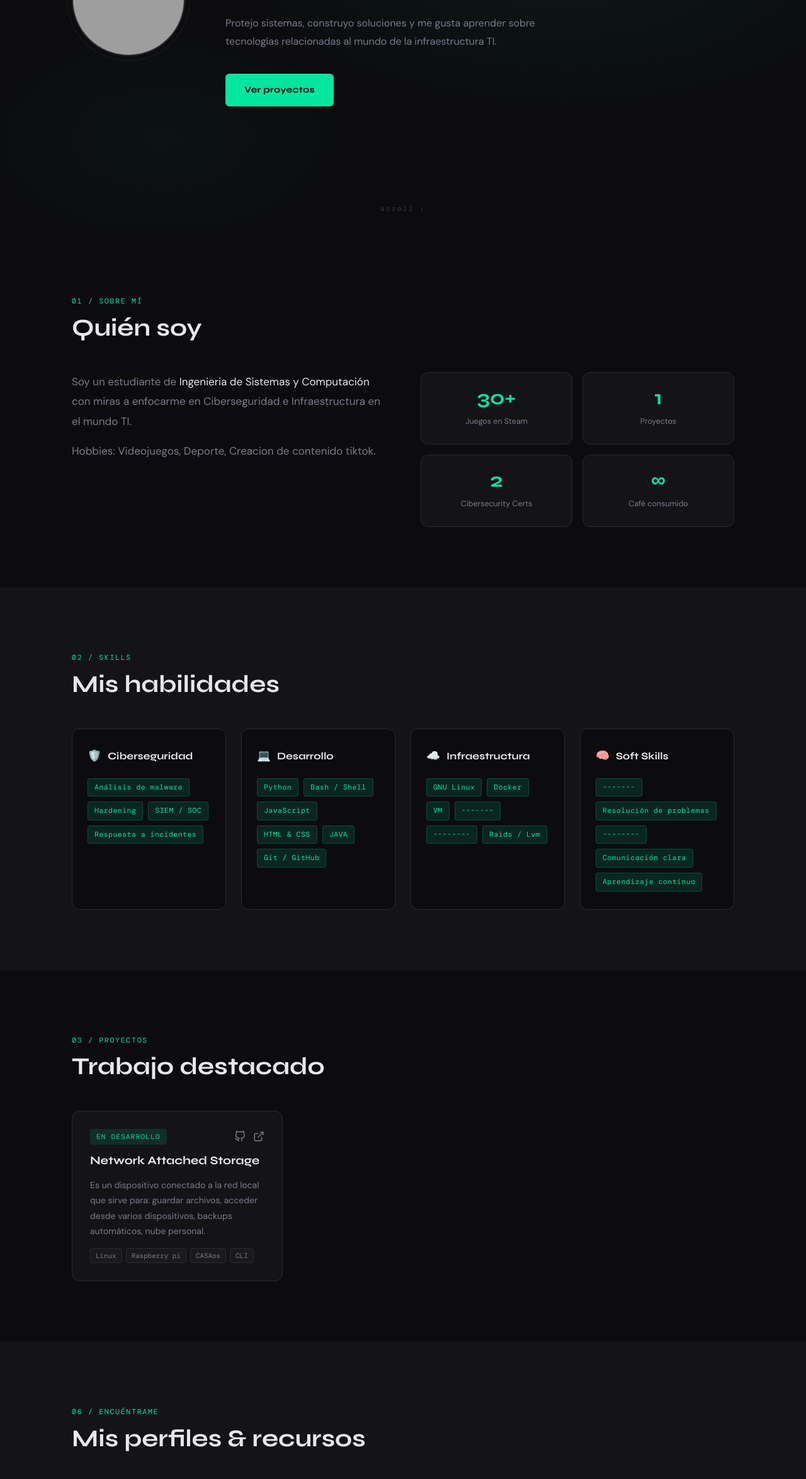
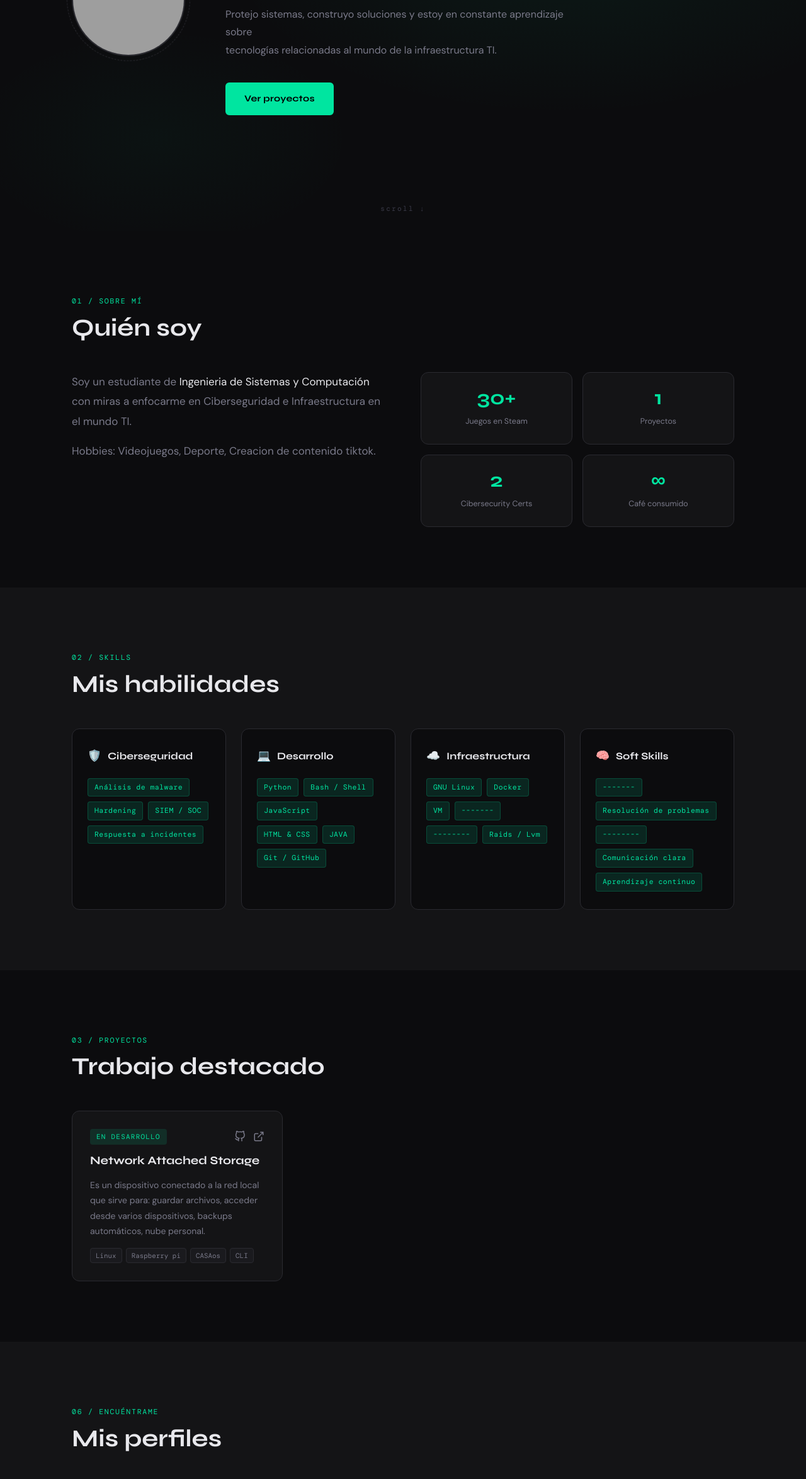
Before and after one commit to Idarraga14/juanidarraga.github.io, a plain HTML site: page index.html in a window 1280 px wide. Shown: the part 433-2782 px from the top of the page at 63% size. Drawn offline with nearby package versions, Linux system fonts and the light colour scheme; grey boxes are pictures that could not be loaded.

Commit message:
Update index.html

```diff
--- a/index.html
+++ b/index.html
@@ -47,7 +47,7 @@
           <h1 class="hero__name">Juan Idarraga<span class="hero__name-accent">.</span></h1>
           <p class="hero__role">Estudiante <span class="highlight">Ingenieria de Sistemas y computación </span></p>
           <p class="hero__tagline">
-            Protejo sistemas, construyo soluciones y me gusta aprender sobre<br />
+            Protejo sistemas, construyo soluciones y estoy en constante aprendizaje sobre<br />
             tecnologías relacionadas al mundo de la infraestructura TI.
           </p>
           <div class="hero__cta-group">
@@ -213,10 +213,7 @@
               <span>Linux</span><span>Raspberry pi</span><span>CASAos</span><span>CLI</span>
             </div>
           </article>
-          <!-- FIN PROYECTO 1 -->
 
-
-          <!-- FIN PROYECTO 3 -->
 
         </div>
       </div>
@@ -230,12 +227,12 @@
       <div class="container">
         <div class="section-header">
           <span class="section-tag">06 / Encuéntrame</span>
-          <h2 class="section-title">Mis perfiles & recursos</h2>
+          <h2 class="section-title">Mis perfiles</h2>
         </div>
 
         <div class="links__grid">
 
-          <!-- REDES SOCIALES — reemplaza href="#" con tus URLs reales -->
+
           <a href="https://github.com/Idarraga14" target="_blank" rel="noopener" class="link-card link-card--github">
             <span class="link-card__icon">
               <svg viewBox="0 0 24 24" fill="currentColor"><path d="M12 2A10 10 0 0 0 2 12c0 4.42 2.87 8.17 6.84 9.5.5.08.66-.23.66-.5v-1.69c-2.77.6-3.36-1.34-3.36-1.34-.46-1.16-1.11-1.47-1.11-1.47-.91-.62.07-.6.07-.6 1 .07 1.53 1.03 1.53 1.03.87 1.52 2.34 1.07 2.91.83.09-.65.35-1.09.63-1.34-2.22-.25-4.55-1.11-4.55-4.92 0-1.11.38-2 1.03-2.71-.1-.25-.45-1.29.1-2.64 0 0 .84-.27 2.75 1.02.79-.22 1.65-.33 2.5-.33.85 0 1.71.11 2.5.33 1.91-1.29 2.75-1.02 2.75-1.02.55 1.35.2 2.39.1 2.64.65.71 1.03 1.6 1.03 2.71 0 3.82-2.34 4.66-4.57 4.91.36.31.69.92.69 1.85V21c0 .27.16.59.67.5C19.14 20.16 22 16.42 22 12A10 10 0 0 0 12 2z"/></svg>
@@ -301,7 +298,6 @@
   <!-- FIN FOOTER -->
 
   <script>
-    // Solo para el año dinámico y scroll suave — mínimo JS imprescindible
     document.getElementById('year').textContent = new Date().getFullYear();
   </script>
 
```
